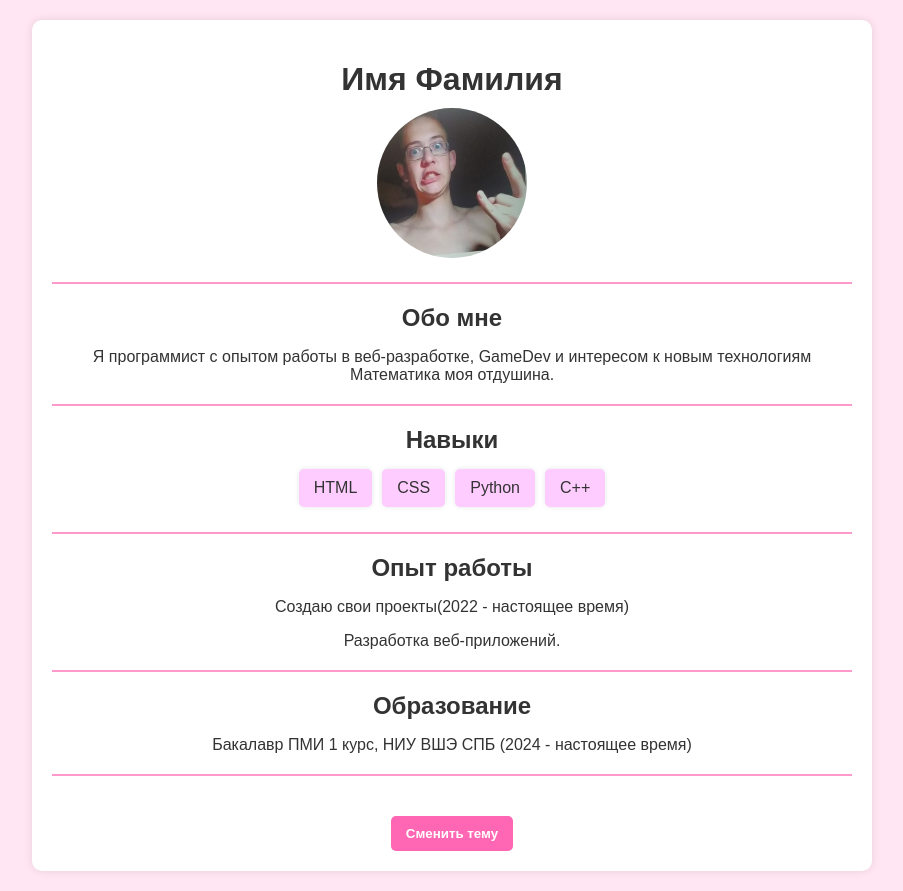
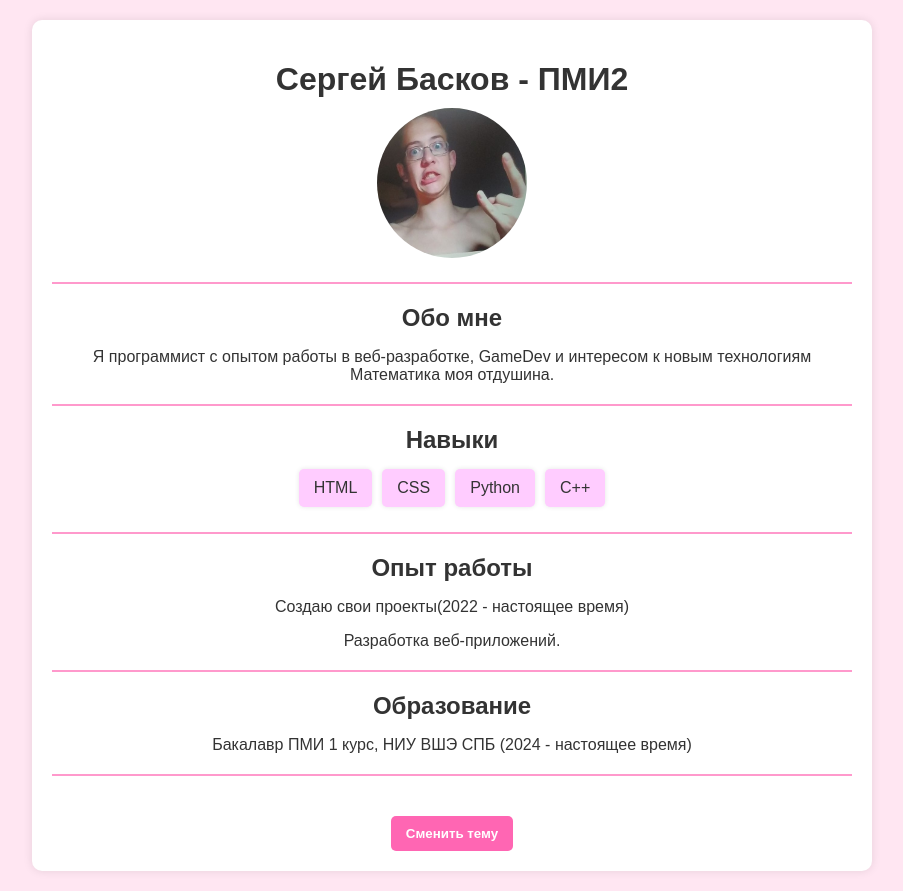
Before and after one commit to men229/men229.github.io, a plain HTML site: page main.html in a window 1280 px wide. Shown: the whole page, without its empty margins (188-1091 px from the left). Drawn offline with Linux system fonts and the light colour scheme.

Commit message:
Update and rename Untitled-1.html to main.html

```diff
--- a/Untitled-1.html
+++ b/main.html
@@ -77,7 +77,7 @@
   </head>
   <body>
     <div class="container">
-      <h1>Имя Фамилия</h1>
+      <h1>Сергей Басков - ПМИ2</h1>
       <img src="3.jpg" alt="Моя фотография" />
 
       <hr />
```
